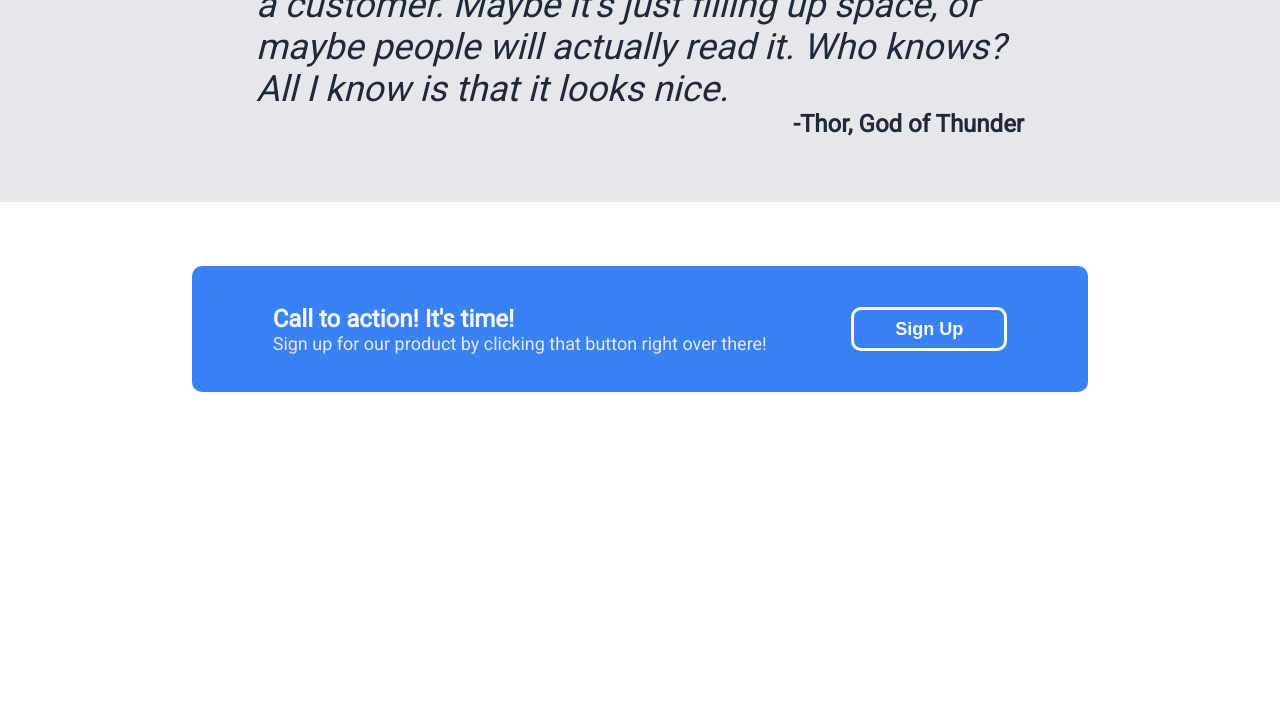
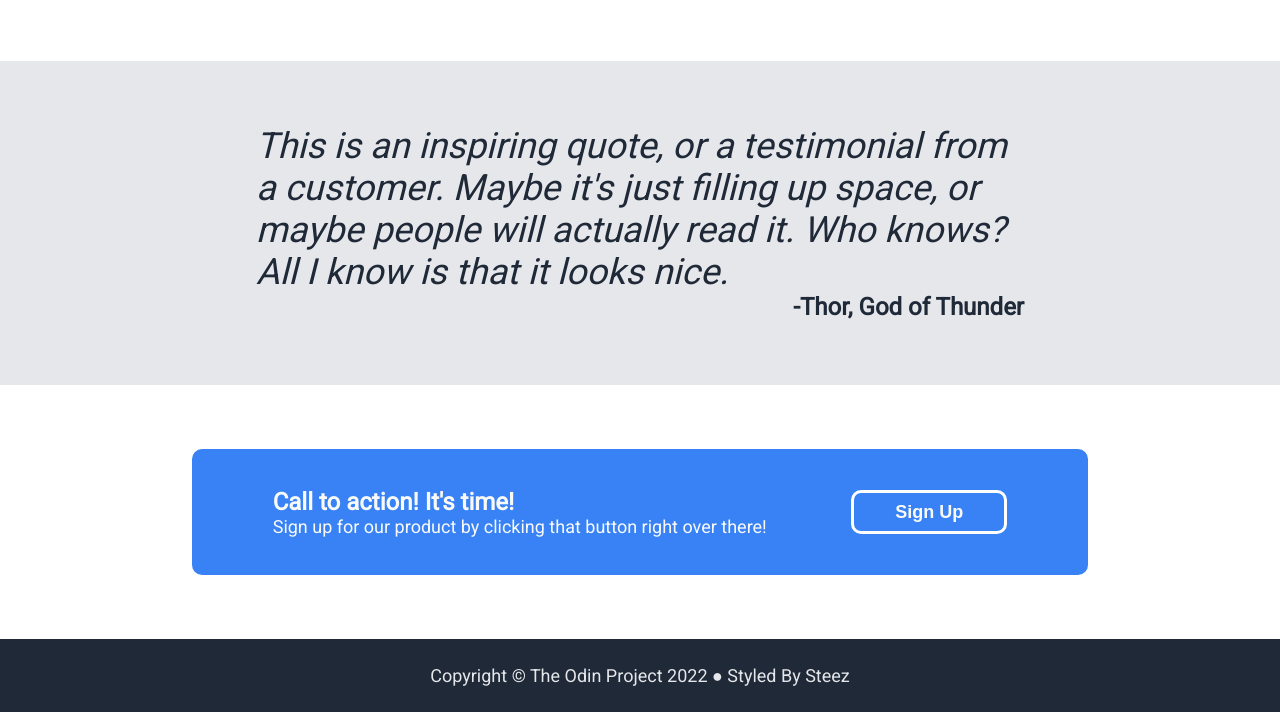
Before and after one commit to steezrogers/landing-page, a plain HTML site: page index.html in a window 1280 px wide. Shown: the part 1023-1735 px from the top of the page. Before the commit the page ends 1479 px from the top, so only its background shows below. Drawn offline with Linux system fonts and the light colour scheme.

Commit message:
Add footer to HTML and corresponding code to CSS

```diff
--- a/index.html
+++ b/index.html
@@ -63,6 +63,9 @@
         </div>
         <button class="signup">Sign Up</button>
     </div>
+    <div class="footer">
+        Copyright © The Odin Project 2022 ● Styled By Steez
+    </div>
 
 
 </body>
--- a/style.css
+++ b/style.css
@@ -7,6 +7,16 @@ body {
     display: flex;
     flex-direction: column;
     font-family: "Roboto";
+}
+
+button {
+    background-color: #3882f6;
+    color: #f9faf8;
+    font-size: 18px;
+    font-weight: bold;
+    padding: 1% 5%;
+    border-radius: 10px;
+    border: solid 3px white;
 }
 
 .header {
@@ -42,6 +52,7 @@ body {
 .content {
     display: flex;
     flex: auto;
+    align-items: center;
     margin: 10% 0;
     gap: 5%;
 }
@@ -54,6 +65,7 @@ body {
     display: flex;
     justify-content: center;
     align-items: center;
+    height: 400px;
     width: 50%;
     background-color: #e5e7eb;
 }
@@ -153,15 +165,14 @@ body {
 .calltext h2 {
     font-size: 18px;
     font-weight: 100;
-    color: #e5e7eb;
+    color: #f9faf8;
 }
 
-button {
-    background-color: #3882f6;
-    color: #f9faf8;
+.footer {
+    background-color: #1F2937;
     font-size: 18px;
-    font-weight: bold;
-    padding: 1% 5%;
-    border-radius: 10px;
-    border: solid 3px white;
+    font-weight: 100;
+    color: #e5e7eb;
+    text-align: center;
+    padding: 2% 0;
 }
```
